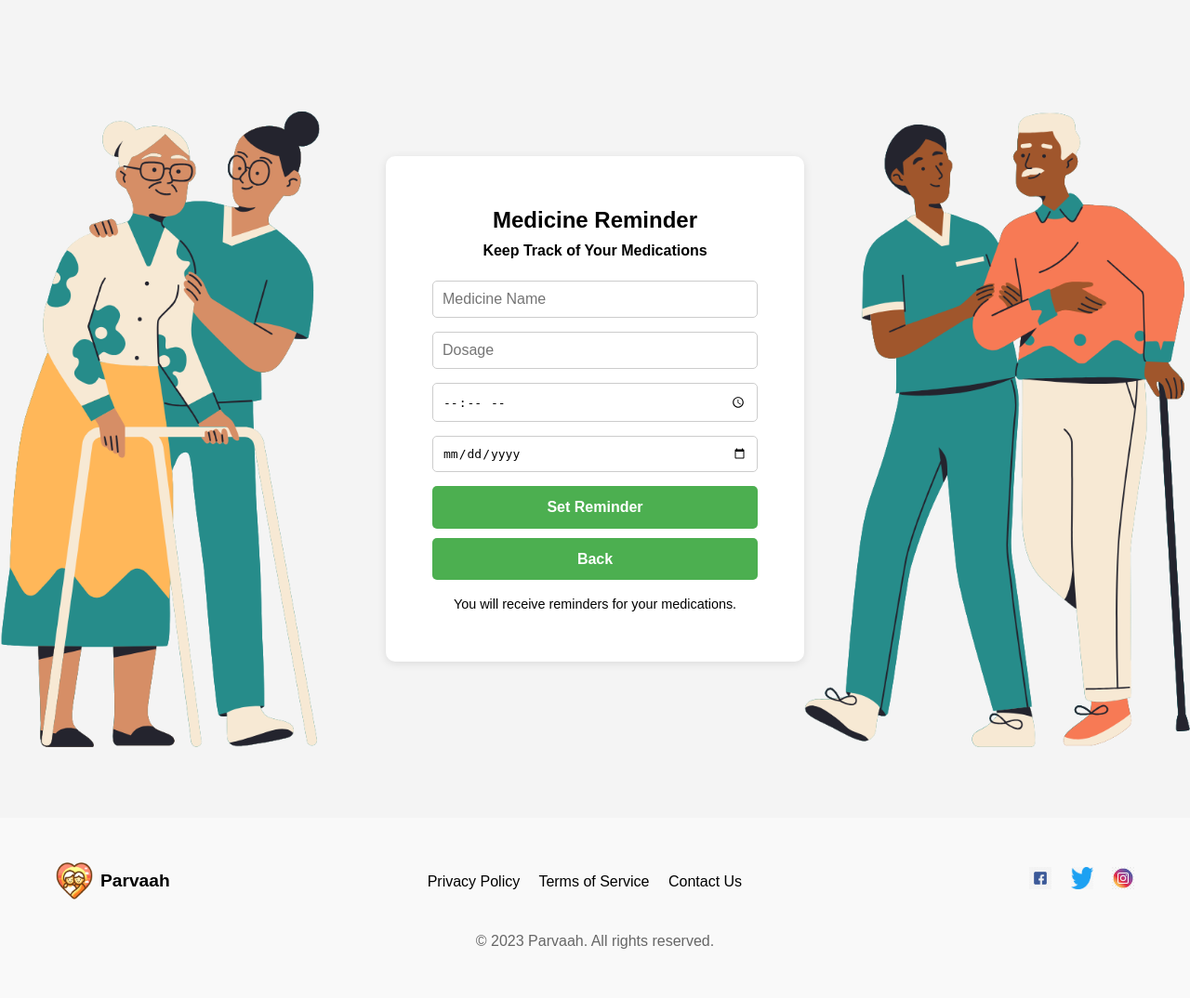
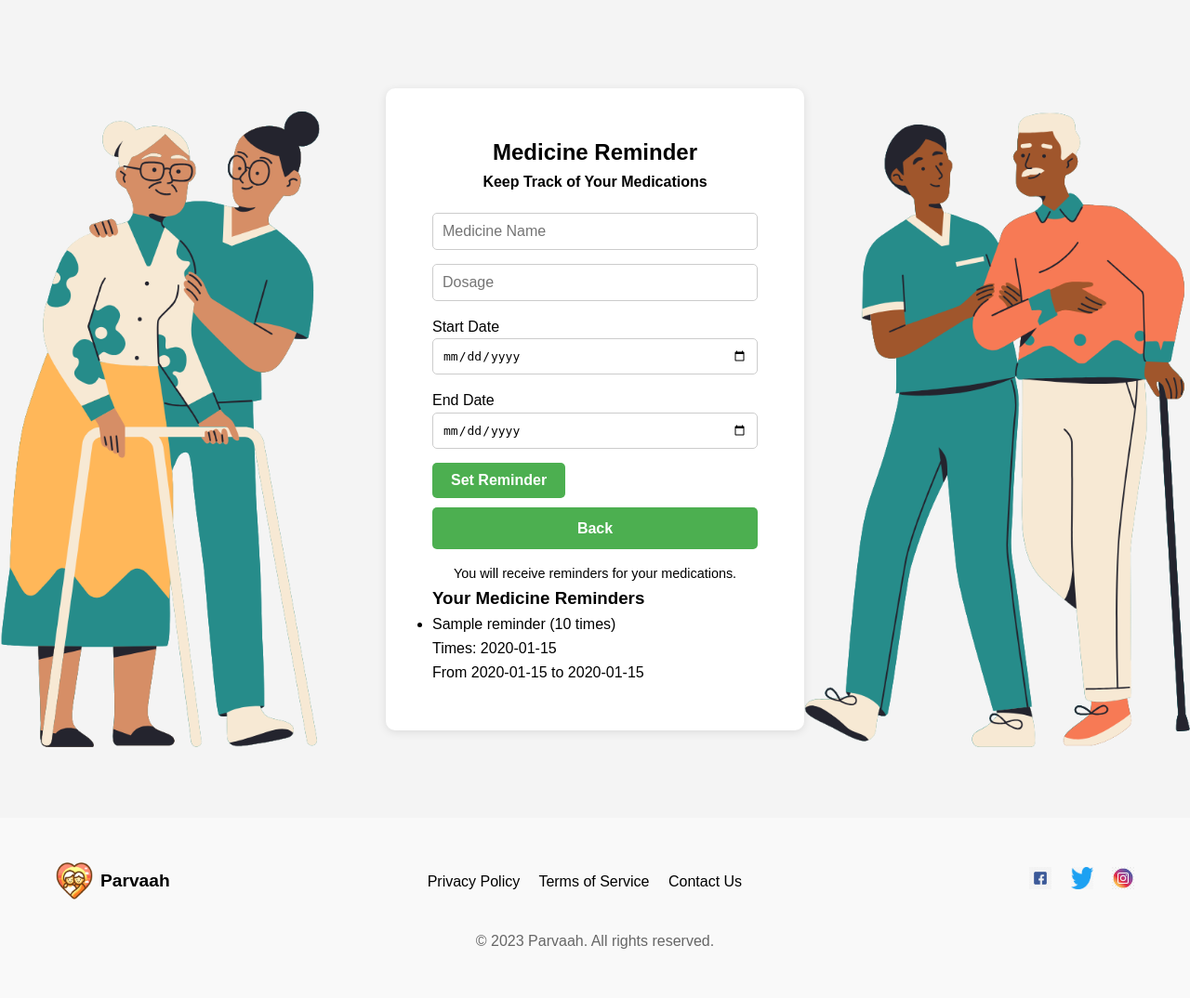
Before and after one commit to Ridhim15/Parvaah-Eldery-Care-Application, a Flask app: page /reminder in a window 1280 px wide. Shown: the part 83-1157 px from the top of the page at 93% size. Run offline with Flask 3, Linux system fonts and the light colour scheme; the visitor is signed in with stand-in values (Sample User, id 1); tables that the repository leaves empty hold one stand-in row (values such as "Sample post").

Commit message:
Linked Backend with the Front-end in the following files
fetched and displayed reminder and appointmemts
Linked Front-end With Back-End In Medicalcare,homecare,dashboard , bookings and reminders etc...

Changes to be done in my files are - link them with Spesific User id or whatever the Foreign key is such that managing data is easy .

```diff
--- a/src/app.py
+++ b/src/app.py
@@ -40,6 +40,28 @@ Session(app)
 # -------------------------------------------------------------------------------------------------
 # --------------------------------------------- Database Classes ----------------------------------
 # -------------------------------------------------------------------------------------------------
+class Booking(db.Model):
+    id = db.Column(db.Integer, primary_key=True)
+    service_type = db.Column(db.String(100), nullable=False)
+    service_name = db.Column(db.String(100), nullable=False)
+    start_date = db.Column(db.Date, nullable=False)
+    start_time = db.Column(db.Time, nullable=False)
+    end_date = db.Column(db.Date, nullable=False)
+    end_time = db.Column(db.Time, nullable=False)
+    fare = db.Column(db.Float, nullable=False)
+    user_id = db.Column(db.Integer, db.ForeignKey('elderly.eid'), nullable=False)
+
+    def __init__(self, service_type, service_name, start_date, start_time, end_date, end_time, fare, user_id):
+        self.service_type = service_type
+        self.service_name = service_name
+        self.start_date = start_date
+        self.start_time = start_time
+        self.end_date = end_date
+        self.end_time = end_time
+        self.fare = fare
+        self.user_id = user_id
+
+
 
 class Elderly(db.Model):
     eid               = db.Column(db.Integer, primary_key=True)
@@ -66,6 +88,74 @@ class Elderly(db.Model):
 
     def check_password(self, password):
         return check_password_hash(self.password, password)
+
+
+class AppointmentReminder(db.Model):
+    id = db.Column(db.Integer, primary_key=True)
+    title = db.Column(db.String(200), nullable=False)
+    location = db.Column(db.String(200), nullable=False)
+    time = db.Column(db.Time, nullable=False)
+    date = db.Column(db.Date, nullable=False)
+    user_id = db.Column(db.Integer, db.ForeignKey('elderly.eid'), nullable=False)
+
+    def __init__(self, title, location, time, date, user_id):
+        self.title = title
+        self.location = location
+        self.time = time
+        self.date = date
+        self.user_id = user_id
+
+@app.route('/appointreminder', methods=['GET', 'POST'])
+def appointreminder():
+    if 'username' not in session:
+        return redirect(url_for('login'))
+
+    username = session['username']
+    user = Elderly.query.filter_by(username=username).first()
+
+    if request.method == 'POST':
+        title = request.form['title']
+        location = request.form['location']
+        time = request.form['time']
+        date = request.form['date']
+
+        # Save the appointment reminder in the database
+        new_appointment = AppointmentReminder(
+            title=title,
+            location=location,
+            time=datetime.strptime(time, "%H:%M").time(),
+            date=datetime.strptime(date, "%Y-%m-%d").date(),
+            user_id=user.eid
+        )
+
+        db.session.add(new_appointment)
+        db.session.commit()
+
+        flash('Appointment reminder added successfully!', 'success')
+        return redirect(url_for('appointreminder'))
+
+    # Fetch the appointments for the current user
+    appointments = AppointmentReminder.query.filter_by(user_id=user.eid).all()
+    return render_template('appointreminder.html', appointments=appointments)
+
+class MedicineReminder(db.Model):
+    id = db.Column(db.Integer, primary_key=True)
+    medicine_name = db.Column(db.String(200), nullable=False)
+    dosage = db.Column(db.Integer, nullable=False)  # Number of times to take the medicine
+    times = db.Column(db.String(500), nullable=False)  # Store multiple times as a comma-separated string
+    start_date = db.Column(db.Date, nullable=False)
+    end_date = db.Column(db.Date, nullable=False)
+    user_id = db.Column(db.Integer, db.ForeignKey('elderly.eid'), nullable=False)
+
+    def __init__(self, medicine_name, dosage, times, start_date, end_date, user_id):
+        self.medicine_name = medicine_name
+        self.dosage = dosage
+        self.times = times
+        self.start_date = start_date
+        self.end_date = end_date
+        self.user_id = user_id
+
+
 
 
 class Guardian(db.Model):
@@ -332,15 +422,22 @@ def create_line_graph(dates, data1, label1, data2=None, label2=None):
 def about():
     return render_template('about.html')
 
+
+
 @app.route('/dashboard')
 def dashboard():
     if 'username' not in session:
         return redirect(url_for('login'))
 
     username = session['username']
-    current_user = Elderly.query.filter_by(username=username).first()
+    user = Elderly.query.filter_by(username=username).first()
 
-    return render_template('dashboard.html', user=current_user)
+    # Fetch upcoming appointments and medicine reminders for the logged-in user
+    upcoming_appointments = AppointmentReminder.query.filter_by(user_id=user.eid).all()
+    upcoming_reminders = MedicineReminder.query.filter_by(user_id=user.eid).all()
+
+    return render_template('dashboard.html', user=user, upcoming_appointments=upcoming_appointments, upcoming_reminders=upcoming_reminders)
+
 
 @app.route('/profile')
 def profile():
@@ -366,9 +463,54 @@ def contact():
 def community():
     return render_template('community.html')
 
-@app.route('/booking')
+@app.route('/booking', methods=['GET', 'POST'])
 def booking():
+    if 'username' not in session:
+        return redirect(url_for('login'))
+
+    username = session['username']
+    user = Elderly.query.filter_by(username=username).first()
+
+    if request.method == 'POST':
+        service_type = request.form['type']
+        service_name = request.form['service']
+        start_date = request.form['start_date']
+        start_time = request.form['start_time']
+        end_date = request.form['end_date']
+        end_time = request.form['end_time']
+
+        # Convert time and date into datetime objects to calculate the fare
+        start_datetime = datetime.strptime(f"{start_date} {start_time}", "%Y-%m-%d %H:%M")
+        end_datetime = datetime.strptime(f"{end_date} {end_time}", "%Y-%m-%d %H:%M")
+
+        if end_datetime <= start_datetime:
+            flash('End time must be later than start time.', 'danger')
+            return redirect(url_for('booking'))
+
+        # Calculate the difference in hours and the fare (₹200 per hour as an example)
+        time_difference = (end_datetime - start_datetime).total_seconds() / 3600
+        fare = time_difference * 200
+
+        # Save the booking in the database
+        new_booking = Booking(
+            service_type=service_type,
+            service_name=service_name,
+            start_date=start_datetime.date(),
+            start_time=start_datetime.time(),
+            end_date=end_datetime.date(),
+            end_time=end_datetime.time(),
+            fare=fare,
+            user_id=user.eid
+        )
+
+        db.session.add(new_booking)
+        db.session.commit()
+
+        flash('Service booked successfully!', 'success')
+        return redirect(url_for('thanks'))
+
     return render_template('booking.html')
+
 
 @app.route('/fitness')
 def fitness():
@@ -406,13 +548,45 @@ def caretakerlogin():
 def guardiandashboard():
     return render_template('guardiandashboard.html')
 
-@app.route('/reminder')
-def reminder():
-    return render_template('reminder.html')
+@app.route('/reminder', methods=['GET', 'POST'])
+def medicinereminder():
+    if 'username' not in session:
+        return redirect(url_for('login'))
 
-@app.route('/appointreminder')
-def appointreminder():
-    return render_template('appointreminder.html')
+    username = session['username']
+    user = Elderly.query.filter_by(username=username).first()
+
+    if request.method == 'POST':
+        medicine_name = request.form['medicine_name']
+        dosage = int(request.form['dosage'])
+        start_date = request.form['start_date']
+        end_date = request.form['end_date']
+
+        # Collect all the times (depending on dosage)
+        times = [request.form[f'time_{i}'] for i in range(1, dosage + 1)]
+        times_str = ','.join(times)  # Store times as a comma-separated string
+
+        # Save the medicine reminder in the database
+        new_medicine_reminder = MedicineReminder(
+            medicine_name=medicine_name,
+            dosage=dosage,
+            times=times_str,
+            start_date=datetime.strptime(start_date, "%Y-%m-%d").date(),
+            end_date=datetime.strptime(end_date, "%Y-%m-%d").date(),
+            user_id=user.eid
+        )
+
+        db.session.add(new_medicine_reminder)
+        db.session.commit()
+
+        flash('Medicine reminder added successfully!', 'success')
+        return redirect(url_for('medicinereminder'))
+
+    # Fetch the medicine reminders for the current user
+    medicine_reminders = MedicineReminder.query.filter_by(user_id=user.eid).all()
+    return render_template('reminder.html', medicine_reminders=medicine_reminders)
+
+
 
 @app.route('/newservice')
 def newservice():
--- a/src/requirements.txt
+++ b/src/requirements.txt
@@ -6,3 +6,8 @@ Flask-Session
 Flask-Dance
 oauthlib
 requests
+matplotlib
+pandas
+mysql-connector-python
+SQLAlchemy
+Werkzeug
--- a/src/templates/homecare.html
+++ b/src/templates/homecare.html
@@ -10,7 +10,7 @@
 
   <div class="services-section">
     <!-- Housekeeping Service (As Button) -->
-    <a href="/booking" class="service-card">
+    <a href="/booking?type=homecare&service=Housekeeping" class="service-card">
       <img
         src="../static/assets/images/cleaner.png"
         alt="Housekeeping Logo"
@@ -24,7 +24,7 @@
     </a>
 
     <!-- Cooking Service (As Button) -->
-    <a href="/booking" class="service-card">
+    <a href="/booking?type=homecare&service=Cooking" class="service-card">
       <img
         src="../static/assets/images/cooking.png"
         alt="Cooking Logo"
@@ -38,7 +38,7 @@
     </a>
 
     <!-- Daily/Weekly Check-ins (As Button) -->
-    <a href="/booking" class="service-card">
+    <a href="/booking?type=homecare&service=Laundary" class="service-card">
       <img
         src="../static/assets/favcions/laundry-machine.png"
         alt="Check-ins Logo"
--- a/src/templates/reminder.html
+++ b/src/templates/reminder.html
@@ -9,7 +9,6 @@
 />
 <link rel="stylesheet" href="{{url_for('static',filename='reminder.css')}}" />
 {% endblock %} {% block content %}
-
 <img
   src="../static/assets/images/PARVAH (6).png"
   class="bg-left"
@@ -21,9 +20,6 @@
   alt="Background Right"
 />
 <main>
-  <!-- Left and Right Background Images -->
-  <div style="padding: 50000px 0 0 0"></div>
-
   <div class="box">
     <div class="heading">
       <h2>Medicine Reminder</h2>
@@ -31,9 +27,11 @@
     </div>
 
     <div class="actual-form">
+      <form action="{{ url_for('medicinereminder') }}" method="POST">
         <div class="input-wrap">
           <input
             type="text"
+            name="medicine_name"
             class="input-field"
             placeholder="Medicine Name"
             required
@@ -41,23 +39,64 @@
         </div>
 
         <div class="input-wrap">
-        <input type="text" class="input-field" placeholder="Dosage" required />
+          <input
+            type="number"
+            name="dosage"
+            class="input-field"
+            placeholder="Dosage"
+            min="1"
+            id="dosage"
+            required
+          />
+        </div>
+
+        <div id="time-inputs"></div>
+
+        <div class="input-wrap">
+          <label for="start_date">Start Date</label>
+          <input type="date" name="start_date" class="input-field" required />
         </div>
 
         <div class="input-wrap">
-        <input type="time" class="input-field" required />
+          <label for="end_date">End Date</label>
+          <input type="date" name="end_date" class="input-field" required />
         </div>
 
-      <div class="input-wrap">
-        <input type="date" class="input-field" required />
-      </div>
+        <button type="submit" class="btn">Set Reminder</button>
+      </form>
 
-      <a href="#" class="btn">Set Reminder</a>
-      <!-- Button to set reminder -->
       <a href="#" class="btn" onclick="window.history.back();">Back</a>
 
       <p class="text">You will receive reminders for your medications.</p>
+
+      <h3>Your Medicine Reminders</h3>
+      <ul>
+        {% for reminder in medicine_reminders %}
+        <li>
+          {{ reminder.medicine_name }} ({{ reminder.dosage }} times) <br />
+          Times: {{ reminder.times }} <br />
+          From {{ reminder.start_date }} to {{ reminder.end_date }}
+        </li>
+        {% endfor %}
+      </ul>
     </div>
   </div>
 </main>
+
+<script>
+  document.getElementById("dosage").addEventListener("change", function () {
+    const dosage = this.value;
+    const timeInputsDiv = document.getElementById("time-inputs");
+    timeInputsDiv.innerHTML = ""; // Clear previous inputs
+
+    for (let i = 1; i <= dosage; i++) {
+      timeInputsDiv.innerHTML += `
+        <div class="input-wrap">
+          <label for="time_${i}">Time ${i}</label>
+          <input type="time" name="time_${i}" class="input-field" required />
+        </div>
+      `;
+    }
+  });
+</script>
 {% endblock content %}
```
Also changed, not shown: src/static/appointreminder.css (+4 -4 lines), src/templates/appointreminder.html (+22 -5 lines), src/templates/booking.html (+38 -21 lines), src/templates/dashboard.html (+27 -20 lines), src/templates/medicalcare.html (+10 -4 lines). Lines whose indentation alone changed are shown as unchanged.
